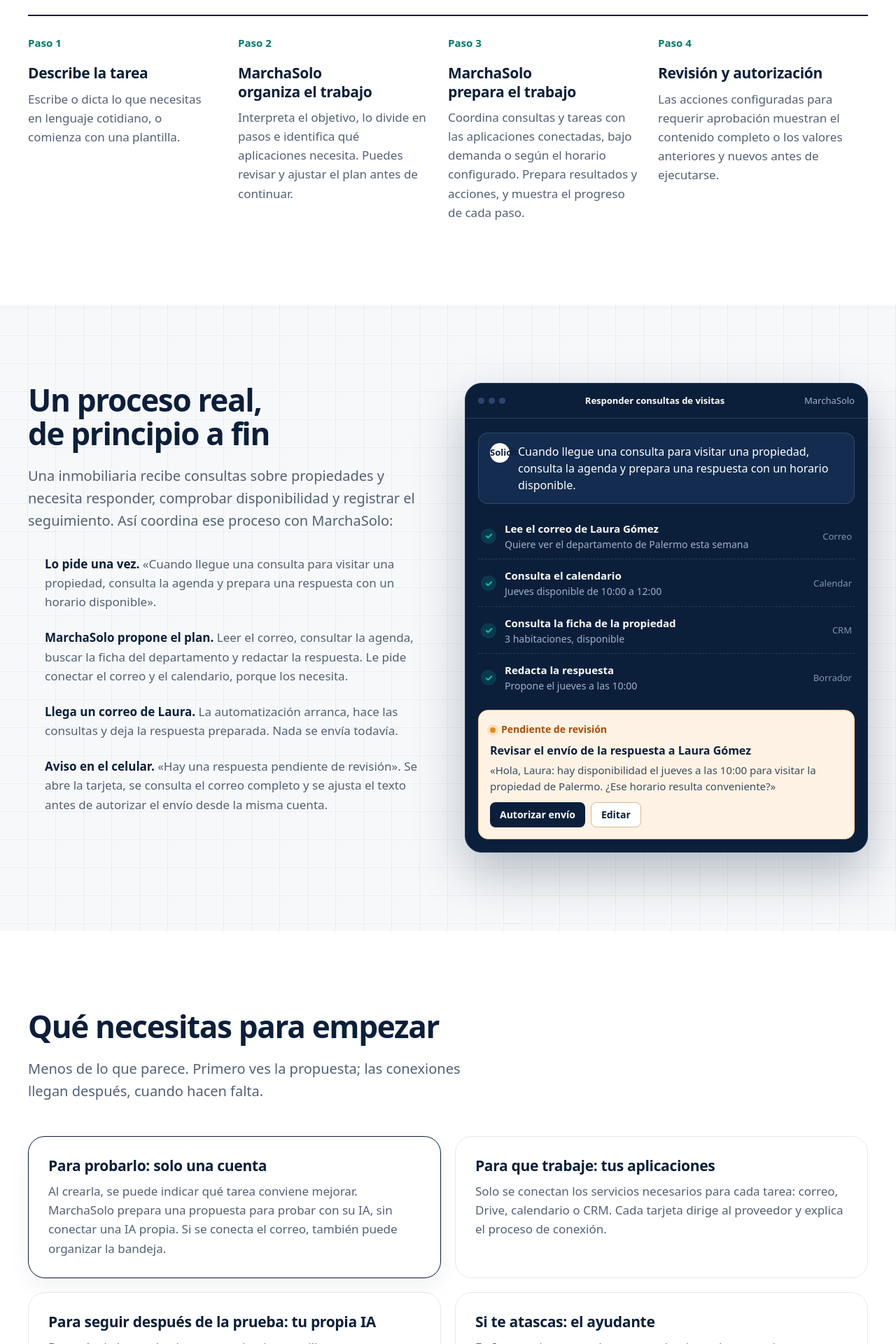
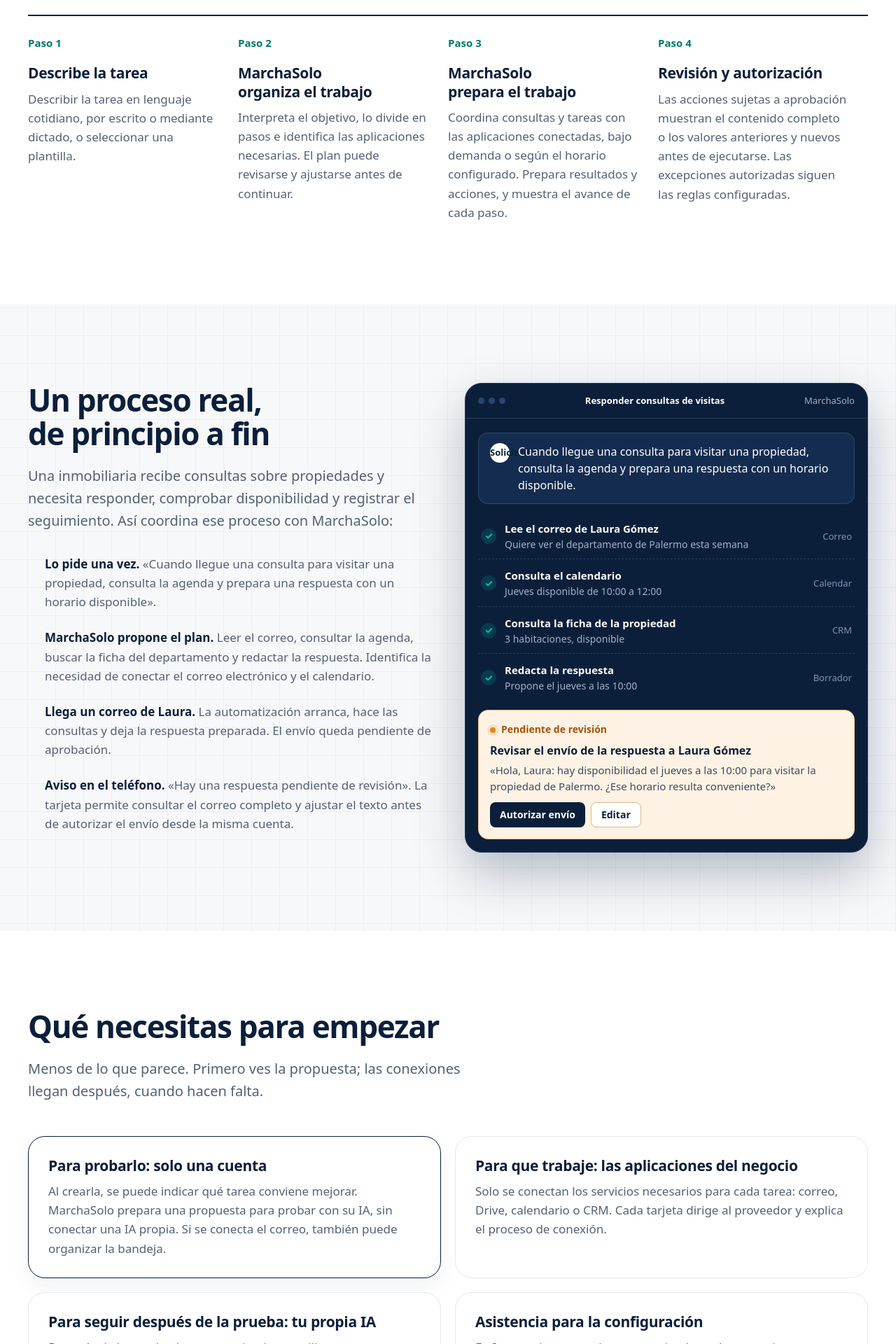
Before and after one commit to CESARKUBEREK/Delega, a Next.js app: page /como-funciona in a window 1280 px wide. Shown: the part 480-2400 px from the top of the page at 70% size. Built offline with nearby package versions, Linux system fonts and the light colour scheme; no server answers.

Commit message:
Align MarchaSolo editorial copy in page.tsx

```diff
--- a/src/app/como-funciona/page.tsx
+++ b/src/app/como-funciona/page.tsx
@@ -5,7 +5,7 @@ import { publicPageMetadata } from "@/lib/seo"
 
 export const metadata = publicPageMetadata({
   title: "Cómo funciona",
-  description: "Describe un objetivo y MarchaSolo lo organiza en pasos, conecta las aplicaciones necesarias y coordina el proceso. Tú conservas el control de las acciones que requieren autorización.",
+  description: "Indicar un objetivo. MarchaSolo lo organiza en pasos, conecta las aplicaciones necesarias y coordina el proceso. Las acciones que requieren autorización quedan pendientes de aprobación.",
   path: "/como-funciona",
 })
 
@@ -13,7 +13,7 @@ const FAQS = [
   {
     question: "¿Qué acciones requieren revisión antes de ejecutarse?",
     answer:
-      "Las acciones externas configuradas para aprobación —como ciertos envíos o cambios— quedan pendientes de revisión. Los avisos internos y las automatizaciones expresamente autorizadas pueden ejecutarse según la configuración del espacio.",
+      "Las operaciones externas requieren aprobación, salvo las excepciones expresamente configuradas. Los avisos internos y las automatizaciones autorizadas pueden ejecutarse según los permisos del espacio.",
   },
   {
     question: "¿MarchaSolo puede ejecutar tareas automáticamente?",
@@ -65,7 +65,7 @@ export default function HowItWorksPage() {
           <div className="site-container">
             <h1 className="site-h1">Cómo funciona</h1>
             <p className="site-lead">
-              De una instrucción a un proceso coordinado: MarchaSolo organiza los pasos, trabaja con tus aplicaciones conectadas y te permite supervisar el resultado.
+              De una instrucción a un trabajo terminado: MarchaSolo organiza los pasos, conecta las aplicaciones necesarias y permite supervisar el resultado.
             </p>
           </div>
         </section>
@@ -79,25 +79,25 @@ export default function HowItWorksPage() {
               <li>
                 <h3 className="site-h3">Describe la tarea</h3>
                 <p>
-                  Escribe o dicta lo que necesitas en lenguaje cotidiano, o comienza con una plantilla.
+                  Describir la tarea en lenguaje cotidiano, por escrito o mediante dictado, o seleccionar una plantilla.
                 </p>
               </li>
               <li>
                 <h3 className="site-h3">MarchaSolo organiza el trabajo</h3>
                 <p>
-                  Interpreta el objetivo, lo divide en pasos e identifica qué aplicaciones necesita. Puedes revisar y ajustar el plan antes de continuar.
+                  Interpreta el objetivo, lo divide en pasos e identifica las aplicaciones necesarias. El plan puede revisarse y ajustarse antes de continuar.
                 </p>
               </li>
               <li>
                 <h3 className="site-h3">MarchaSolo prepara el trabajo</h3>
                 <p>
-                  Coordina consultas y tareas con las aplicaciones conectadas, bajo demanda o según el horario configurado. Prepara resultados y acciones, y muestra el progreso de cada paso.
+                  Coordina consultas y tareas con las aplicaciones conectadas, bajo demanda o según el horario configurado. Prepara resultados y acciones, y muestra el avance de cada paso.
                 </p>
               </li>
               <li>
                 <h3 className="site-h3">Revisión y autorización</h3>
                 <p>
-                  Las acciones configuradas para requerir aprobación muestran el contenido completo o los valores anteriores y nuevos antes de ejecutarse.
+                  Las acciones sujetas a aprobación muestran el contenido completo o los valores anteriores y nuevos antes de ejecutarse. Las excepciones autorizadas siguen las reglas configuradas.
                 </p>
               </li>
             </ol>
@@ -119,15 +119,14 @@ export default function HowItWorksPage() {
                 </li>
                 <li>
                   <b className="text-[var(--ms-navy)]">MarchaSolo propone el plan.</b> Leer el correo, consultar la agenda,
-                  buscar la ficha del departamento y redactar la respuesta. Le pide conectar el correo y el calendario, porque los
-                  necesita.
+                  buscar la ficha del departamento y redactar la respuesta. Identifica la necesidad de conectar el correo electrónico y el calendario.
                 </li>
                 <li>
                   <b className="text-[var(--ms-navy)]">Llega un correo de Laura.</b> La automatización arranca, hace las
-                  consultas y deja la respuesta preparada. Nada se envía todavía.
+                  consultas y deja la respuesta preparada. El envío queda pendiente de aprobación.
                 </li>
                 <li>
-                  <b className="text-[var(--ms-navy)]">Aviso en el celular.</b> «Hay una respuesta pendiente de revisión». Se abre la tarjeta, se consulta el correo completo y se ajusta el texto antes de autorizar el envío desde la misma cuenta.
+                  <b className="text-[var(--ms-navy)]">Aviso en el teléfono.</b> «Hay una respuesta pendiente de revisión». La tarjeta permite consultar el correo completo y ajustar el texto antes de autorizar el envío desde la misma cuenta.
                 </li>
               </ol>
             </div>
@@ -153,7 +152,7 @@ export default function HowItWorksPage() {
                 </p>
               </div>
               <div className="fact">
-                <h3 className="site-h3">Para que trabaje: tus aplicaciones</h3>
+                <h3 className="site-h3">Para que trabaje: las aplicaciones del negocio</h3>
                 <p>
                   Solo se conectan los servicios necesarios para cada tarea: correo, Drive, calendario o CRM. Cada tarjeta dirige al proveedor y explica el proceso de conexión.
                 </p>
@@ -165,7 +164,7 @@ export default function HowItWorksPage() {
                 </p>
               </div>
               <div className="fact">
-                <h3 className="site-h3">Si te atascas: el ayudante</h3>
+                <h3 className="site-h3">Asistencia para la configuración</h3>
                 <p>
                   En Integraciones y en las automatizaciones hay un asistente que conoce el estado del espacio, guía la conexión de cada cuenta y explica los motivos de los fallos.
                 </p>
@@ -205,7 +204,7 @@ export default function HowItWorksPage() {
                 </div>
               </details>
               <details>
-                <summary>¿Puedo usarlo desde el celular?</summary>
+                <summary>¿Se puede utilizar desde un teléfono?</summary>
                 <div>
                   Sí. MarchaSolo puede instalarse desde el navegador del teléfono móvil, enviar avisos cuando hay tareas pendientes y permitir dictar instrucciones.
                 </div>
@@ -223,13 +222,13 @@ export default function HowItWorksPage() {
           <div className="site-container">
             <div className="site-cta">
               <div>
-                <h2 className="site-h2">Prueba MarchaSolo con un proceso real</h2>
+                <h2 className="site-h2">Comenzar con un proceso real</h2>
                 <p>
                   MarchaSolo prepara una propuesta antes de conectar las aplicaciones y permite probarla sin costo inicial.
                 </p>
               </div>
               <Link href="/crear-cuenta" className="btn btn-primary">
-                Probar gratis
+                Crear cuenta gratis
               </Link>
             </div>
           </div>
```
